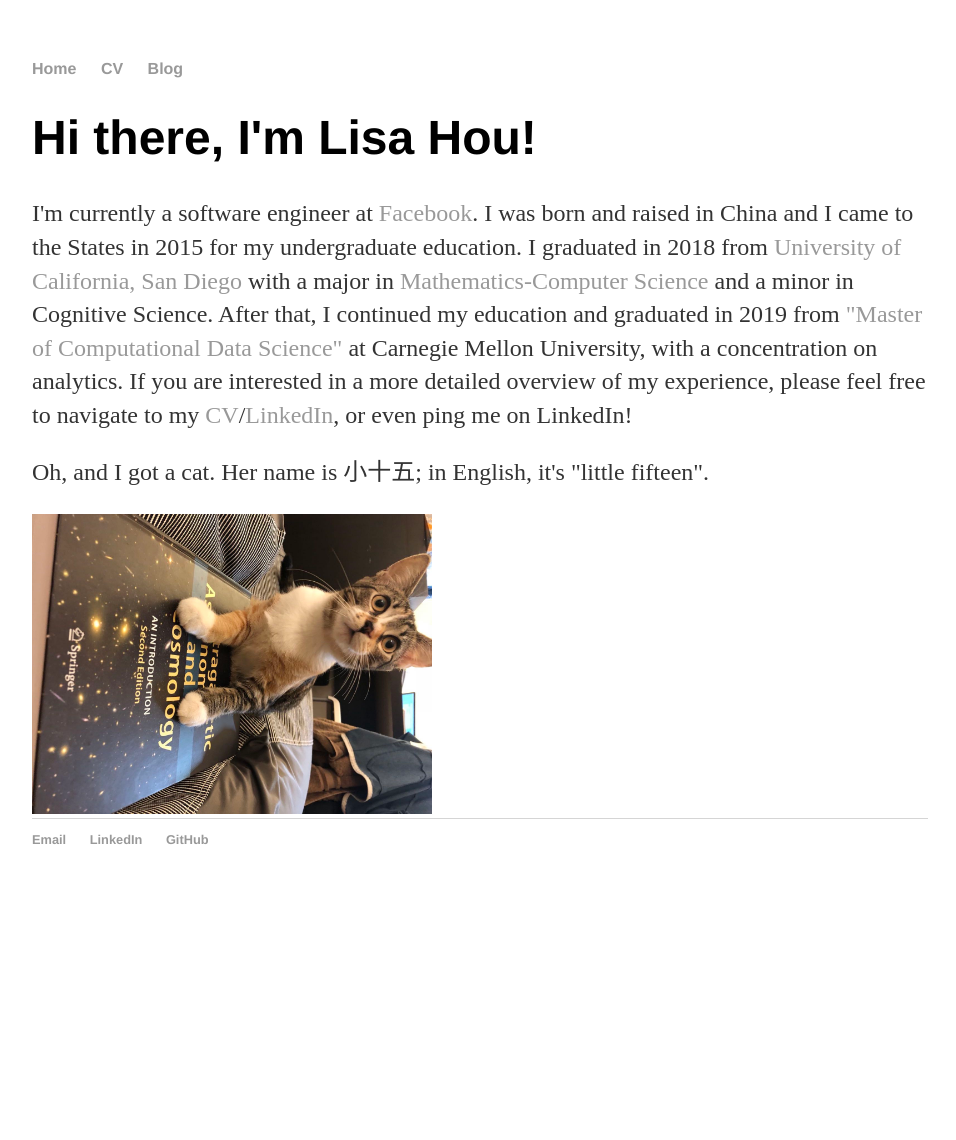
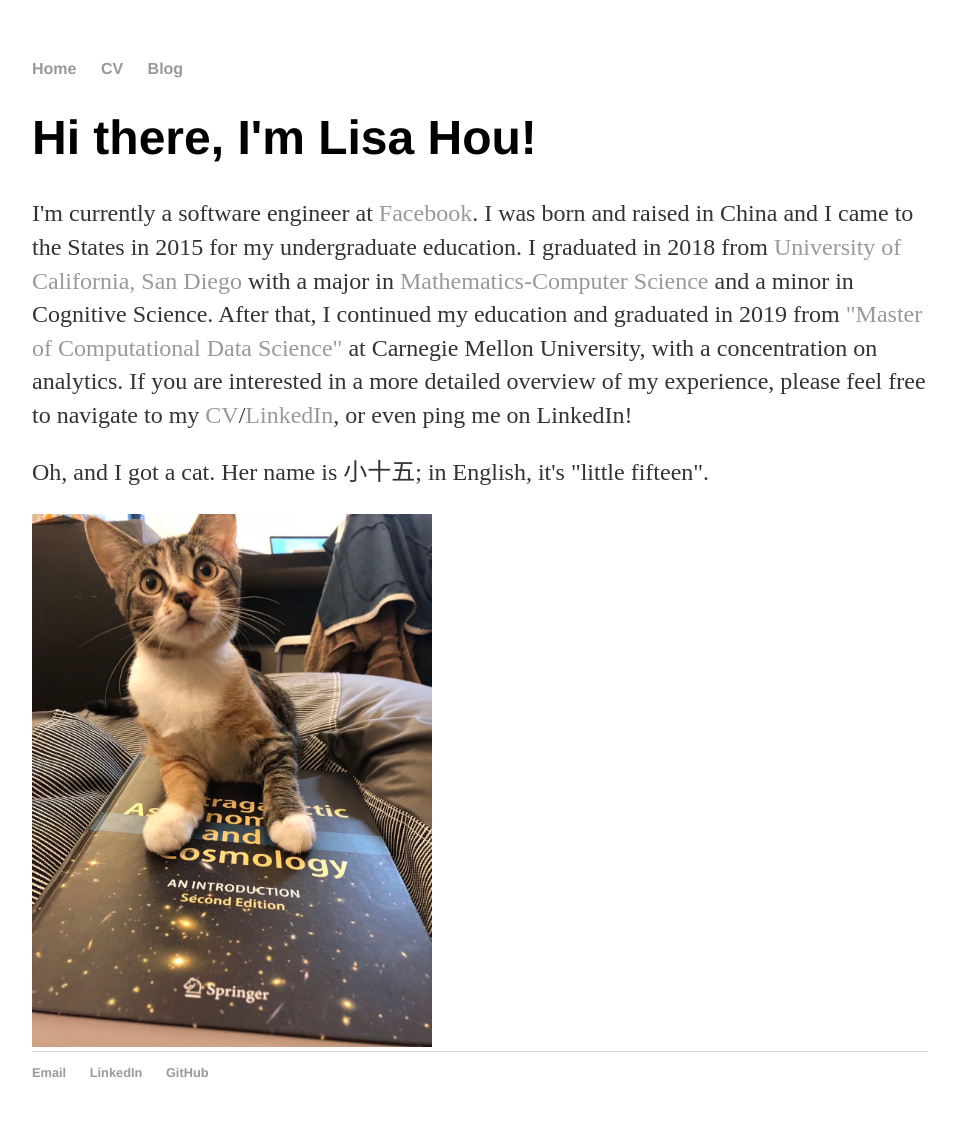
Before and after one commit to lisahou888/lisahou888.github.io, a Jekyll site: the page built from index.html, in a window 1280 px wide. Shown: the whole page, without its empty margins (160-1116 px from the left). Built offline with Jekyll 4.4.1, drawn with Linux system fonts in a browser that asks for light colours; before the commit the page ends 907 px from its top, so only the background shows below that.

Commit message:
change orientation of image

```diff
--- a/css/main.css
+++ b/css/main.css
@@ -41,3 +41,7 @@ ul.posts {
 ul.posts li {
     list-style: none;
 }
+
+img {
+    image-orientation: from-image;
+}
```
Also changed, not shown: cat.jpeg.
